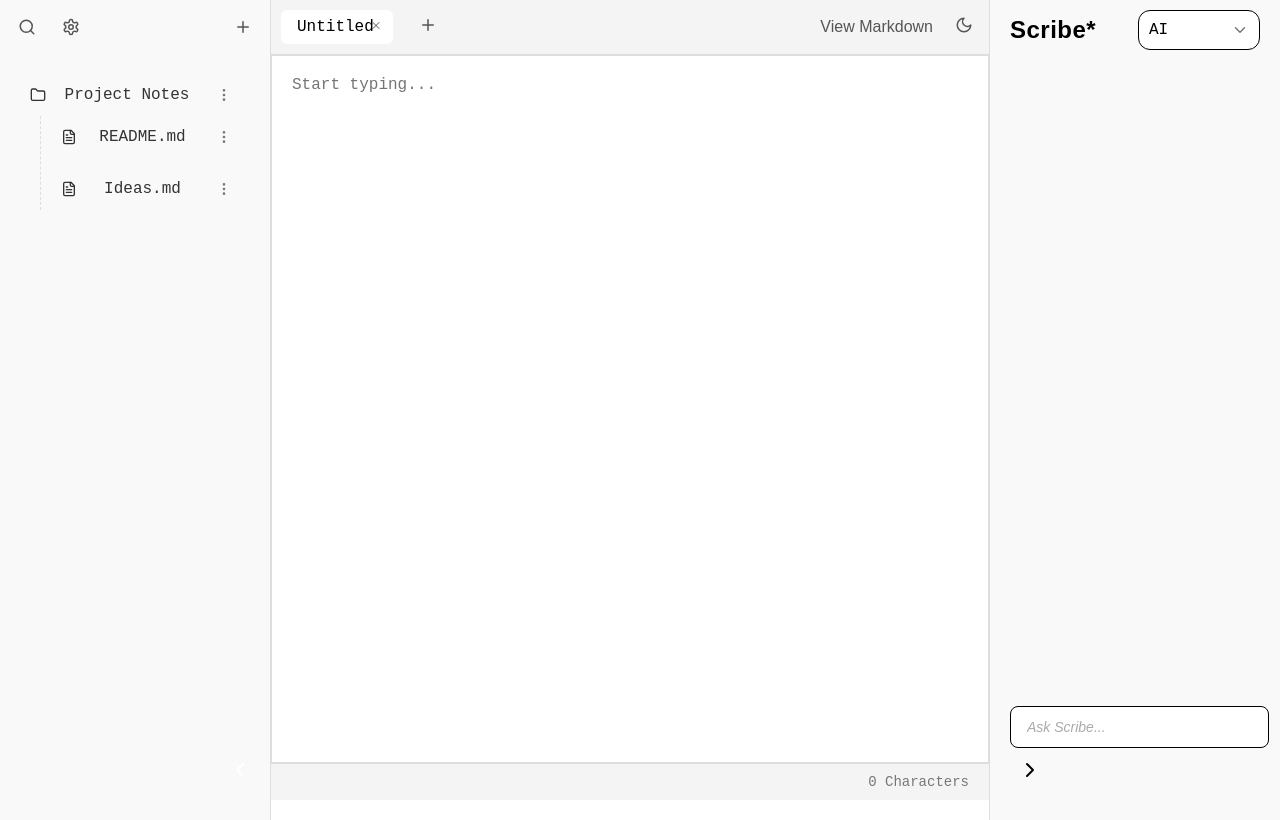
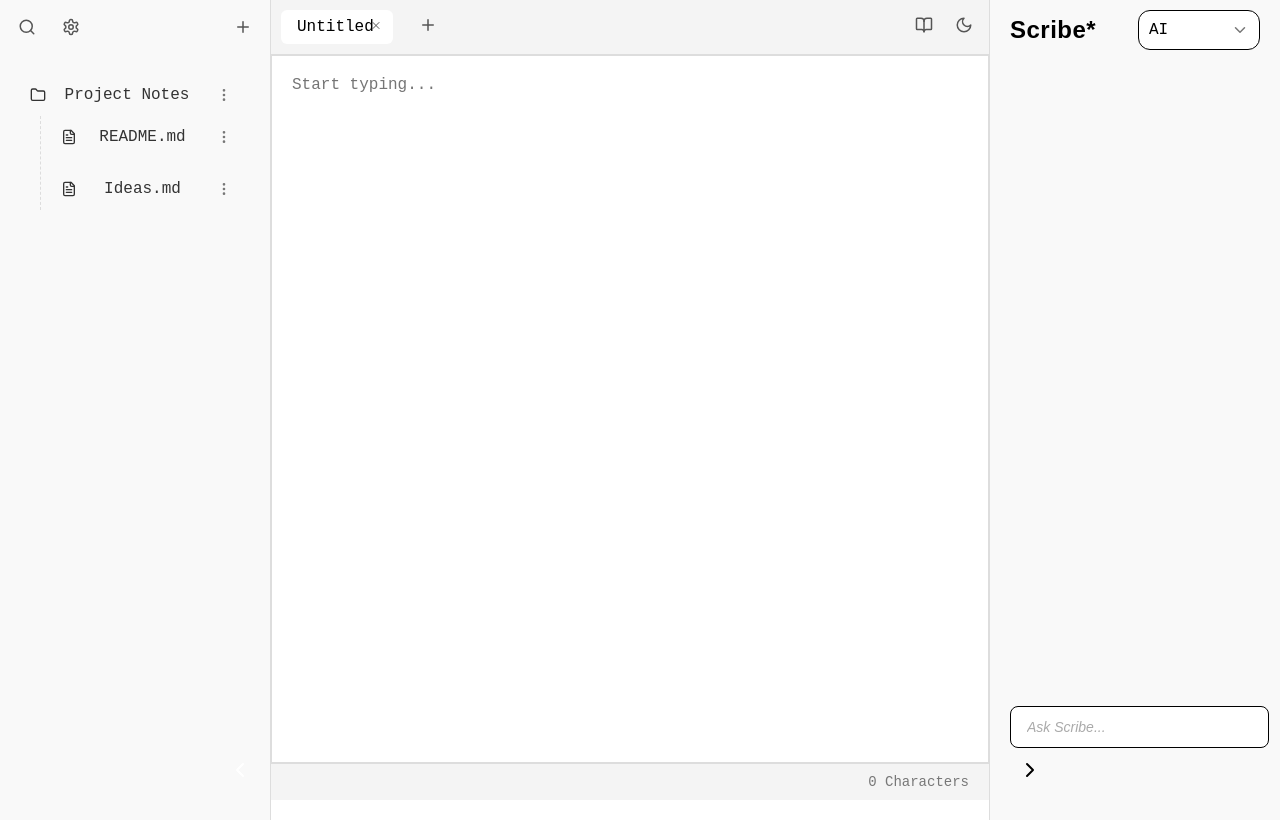
Before and after one commit to Ishitha0011/SCRIBE, a React (Create React App) app: page / in a window 1280 px wide. Built offline with nearby package versions, Linux system fonts and the light colour scheme.

Commit message:
Updated Markdown view icons

```diff
--- a/src/components/Editor.js
+++ b/src/components/Editor.js
@@ -1,5 +1,5 @@
 import React, { useState } from 'react';
-import { Plus, X, Moon, Sun } from 'lucide-react';
+import { Plus, X, Moon, Sun, BookOpen, Book } from 'lucide-react'; // Import Book and BookOpen icons
 import { marked } from 'marked';
 import { useTheme } from '../ThemeContext'; // Import the useTheme hook
 import '../css/Editor.css';
@@ -90,7 +90,7 @@ const Editor = () => {
         </div>
         <div className="TabsRight">
           <button className="MarkdownButton" onClick={toggleViewMarkdown}>
-            {viewMarkdown ? 'Edit Markdown' : 'View Markdown'}
+            {viewMarkdown ? <Book size={18} /> : <BookOpen size={18} />}
           </button>
           {/* Replace darkMode toggle with theme toggle */}
           <button className="ThemeToggle" onClick={toggleTheme}>
```
